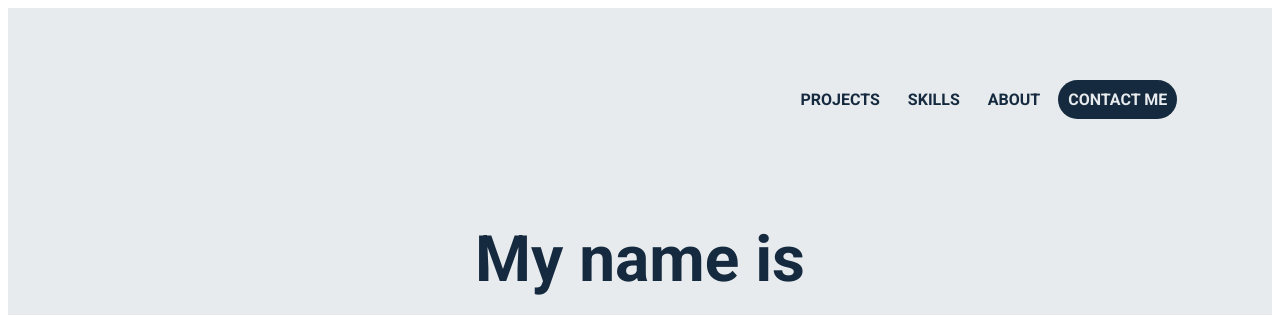
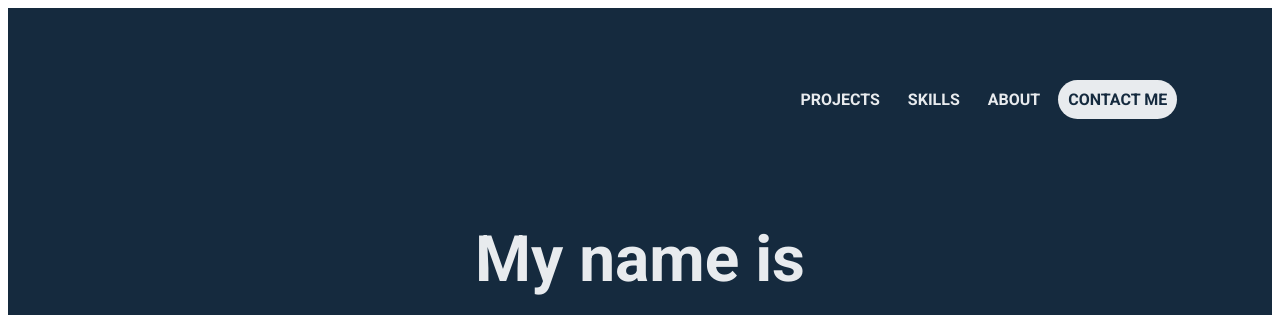
Before and after one commit to bhoyem/bryan-hoyem-portfolio-site, a website: page index.html in a window 1280 px wide. Shown: the top 315 px of the page. Drawn offline with Linux system fonts and the light colour scheme; a web font is replaced by a local one.

Commit message:
Updated color selections in header

```diff
--- a/css/style.css
+++ b/css/style.css
@@ -190,7 +190,7 @@ footer {
 }
 
 #skills {
-  color:#E8EBEE;
+  color: #E8EBEE;
 }
 
 .content-wrapper {
@@ -303,11 +303,13 @@ figure {
 /* -------------------- Base Header Styles -------------------- */
 
 header {
-  background-color: #E8EBEE;
+  background-color: #152A3E;
 }
 
-header h1, header a, header h2 {
-  color: #152A3E;
+header h1,
+header a,
+header h2 {
+  color: #E8EBEE;
 }
 
 header nav ul li {
@@ -319,8 +321,8 @@ header nav ul li {
 }
 
 nav #contact-link {
-  background-color: #152A3E;
-  color: #E8EBEE;
+  background-color: #E8EBEE;
+  color: #152A3E;
   padding: 10px 10px;
   border-radius: 20px;
 }
@@ -564,6 +566,12 @@ footer .social-icons li i {
    These examples override the primary ('mobile first') styles.
    Modify as content requires.
    ========================================================================== */
+
+@media (prefers-reduced-motion: no-preference) {
+  html {
+    scroll-behavior: smooth;
+  }
+}
 
 @media only screen and (min-width:768px) {
   /*Tablet styles here*/
@@ -1019,6 +1027,7 @@ footer .social-icons li i {
    ========================================================================== */
 
 @media print {
+
   *,
   *::before,
   *::after {
```
Lines whose indentation alone changed are shown as unchanged.
